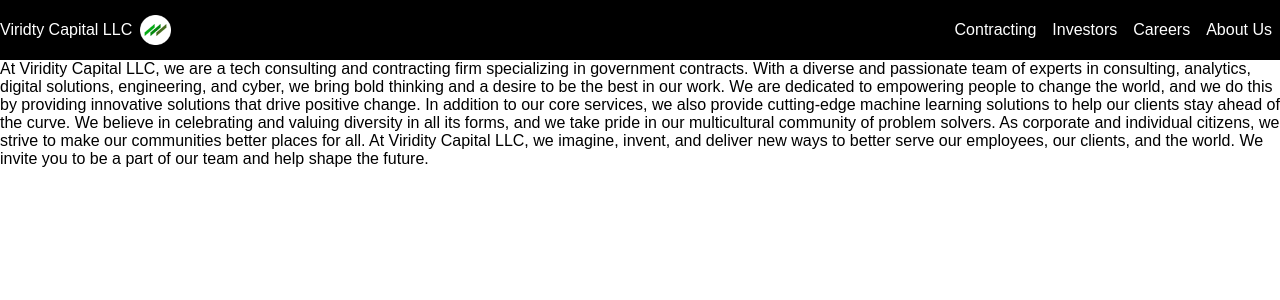
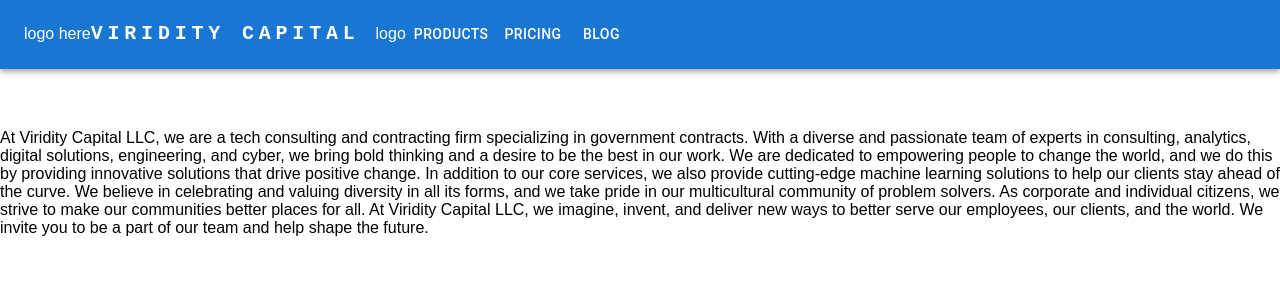
Before and after one commit to viriditycapital/viriditycapital.github.io, a React app: page /about in a window 1280 px wide. Shown: the top 300 px of the page. Built offline with nearby package versions, Linux system fonts and the light colour scheme.

Commit message:
Add MUI toolbar at the top

```diff
--- a/package.json
+++ b/package.json
@@ -62,6 +62,7 @@
   "dependencies": {
     "@emotion/react": "^11.10.6",
     "@emotion/styled": "^11.10.6",
+    "@mui/icons-material": "^5.11.16",
     "@mui/material": "^5.12.0",
     "react": "^17.0.2",
     "react-dom": "^17.0.2"
--- a/src/App.tsx
+++ b/src/App.tsx
@@ -1,5 +1,5 @@
 import React from "react";
-import Toolbar from "./components/Toolbar";
+import Toolbar from "./components/TopToolbar";
 import PageBanner from "./components/PageBanner";
 import lunargala from "./assets/lunargala.jpg";
 
--- a/src/components/Toolbar.tsx
+++ /dev/null
@@ -1,35 +0,0 @@
-import React from "react";
-import logo_viridity from "../assets/viridity_icon.png";
-import { Link } from "react-router-dom";
-
-class Toolbar extends React.Component {
-  render() {
-    return <div className="toolbar">
-      <div className="company-name">
-        <span>
-          Viridty Capital LLC
-        </span>
-        <div className="logo-wrapper">
-          <img className="logo" src={logo_viridity}/>
-        </div>
-      </div>
-
-      <div className="toolbar-links">
-        <Link className="link" to="/contracting">
-          Contracting
-        </Link>
-        <Link className="link" to="/investors">
-          Investors
-        </Link>
-        <Link className="link" to="/careers">
-          Careers
-        </Link>
-        <Link className="link" to="/about">
-          About Us
-        </Link>
-      </div>
-    </div>;
-  }
-}
-
-export default Toolbar;
--- /dev/null
+++ b/src/components/TopToolbar.tsx
@@ -0,0 +1,133 @@
+import * as React from 'react';
+import AppBar from '@mui/material/AppBar';
+import Box from '@mui/material/Box';
+import Toolbar from '@mui/material/Toolbar';
+import IconButton from '@mui/material/IconButton';
+import Typography from '@mui/material/Typography';
+import Menu from '@mui/material/Menu';
+import MenuIcon from '@mui/icons-material/Menu';
+import Container from '@mui/material/Container';
+import Button from '@mui/material/Button';
+import MenuItem from '@mui/material/MenuItem';
+
+const pages = ['Products', 'Pricing', 'Blog'];
+const settings = ['Profile', 'Account', 'Dashboard', 'Logout'];
+
+function TopToolbar() {
+  const [anchorElNav, setAnchorElNav] = React.useState<null | HTMLElement>(null);
+  const [anchorElUser, setAnchorElUser] = React.useState<null | HTMLElement>(null);
+
+  const handleOpenNavMenu = (event: React.MouseEvent<HTMLElement>) => {
+    setAnchorElNav(event.currentTarget);
+  };
+  const handleOpenUserMenu = (event: React.MouseEvent<HTMLElement>) => {
+    setAnchorElUser(event.currentTarget);
+  };
+
+  const handleCloseNavMenu = () => {
+    setAnchorElNav(null);
+  };
+
+  const handleCloseUserMenu = () => {
+    setAnchorElUser(null);
+  };
+
+  return (
+    <AppBar position="static">
+      <Container maxWidth="xl">
+        <Toolbar disableGutters>
+          <div>
+            logo here
+          </div>
+          <Typography
+            variant="h6"
+            noWrap
+            component="a"
+            href="/"
+            sx={{
+              mr: 2,
+              display: { xs: 'none', md: 'flex' },
+              fontFamily: 'monospace',
+              fontWeight: 700,
+              letterSpacing: '.3rem',
+              color: 'inherit',
+              textDecoration: 'none',
+            }}
+          >
+            VIRIDITY CAPITAL
+          </Typography>
+
+          <Box sx={{ flexGrow: 1, display: { xs: 'flex', md: 'none' } }}>
+            <IconButton
+              size="large"
+              aria-label="account of current user"
+              aria-controls="menu-appbar"
+              aria-haspopup="true"
+              onClick={handleOpenNavMenu}
+              color="inherit"
+            >
+              <MenuIcon />
+            </IconButton>
+            <Menu
+              id="menu-appbar"
+              anchorEl={anchorElNav}
+              anchorOrigin={{
+                vertical: 'bottom',
+                horizontal: 'left',
+              }}
+              keepMounted
+              transformOrigin={{
+                vertical: 'top',
+                horizontal: 'left',
+              }}
+              open={Boolean(anchorElNav)}
+              onClose={handleCloseNavMenu}
+              sx={{
+                display: { xs: 'block', md: 'none' },
+              }}
+            >
+              {pages.map((page) => (
+                <MenuItem key={page} onClick={handleCloseNavMenu}>
+                  <Typography textAlign="center">{page}</Typography>
+                </MenuItem>
+              ))}
+            </Menu>
+          </Box>
+          <div>
+            logo
+          </div>
+          <Typography
+            variant="h5"
+            noWrap
+            component="a"
+            href=""
+            sx={{
+              mr: 2,
+              display: { xs: 'flex', md: 'none' },
+              flexGrow: 1,
+              fontFamily: 'monospace',
+              fontWeight: 700,
+              letterSpacing: '.3rem',
+              color: 'inherit',
+              textDecoration: 'none',
+            }}
+          >
+            VIRIDITY CAPITAL LLC
+          </Typography>
+          <Box sx={{ flexGrow: 1, display: { xs: 'none', md: 'flex' } }}>
+            {pages.map((page) => (
+              <Button
+                key={page}
+                onClick={handleCloseNavMenu}
+                sx={{ my: 2, color: 'white', display: 'block' }}
+              >
+                {page}
+              </Button>
+            ))}
+          </Box>
+        </Toolbar>
+      </Container>
+    </AppBar>
+  );
+}
+export default TopToolbar;
--- a/src/pages/About.tsx
+++ b/src/pages/About.tsx
@@ -1,5 +1,5 @@
 import React from "react";
-import Toolbar from "../components/Toolbar";
+import Toolbar from "../components/TopToolbar";
 
 class Careers extends React.Component {
   render() {
--- a/src/pages/Careers.tsx
+++ b/src/pages/Careers.tsx
@@ -1,5 +1,5 @@
 import React from "react";
-import Toolbar from "../components/Toolbar";
+import Toolbar from "../components/TopToolbar";
 
 class Careers extends React.Component {
   render() {
--- a/src/pages/Contracting.tsx
+++ b/src/pages/Contracting.tsx
@@ -1,5 +1,5 @@
 import React from "react";
-import Toolbar from "../components/Toolbar";
+import Toolbar from "../components/TopToolbar";
 
 class Contracting extends React.Component {
   render() {
--- a/src/pages/Investors.tsx
+++ b/src/pages/Investors.tsx
@@ -1,5 +1,5 @@
 import React from "react";
-import Toolbar from "../components/Toolbar";
+import Toolbar from "../components/TopToolbar";
 
 class Investors extends React.Component {
   render() {
```
Also changed, not shown: 1 other file (tests, documents, lock files or other folders).
